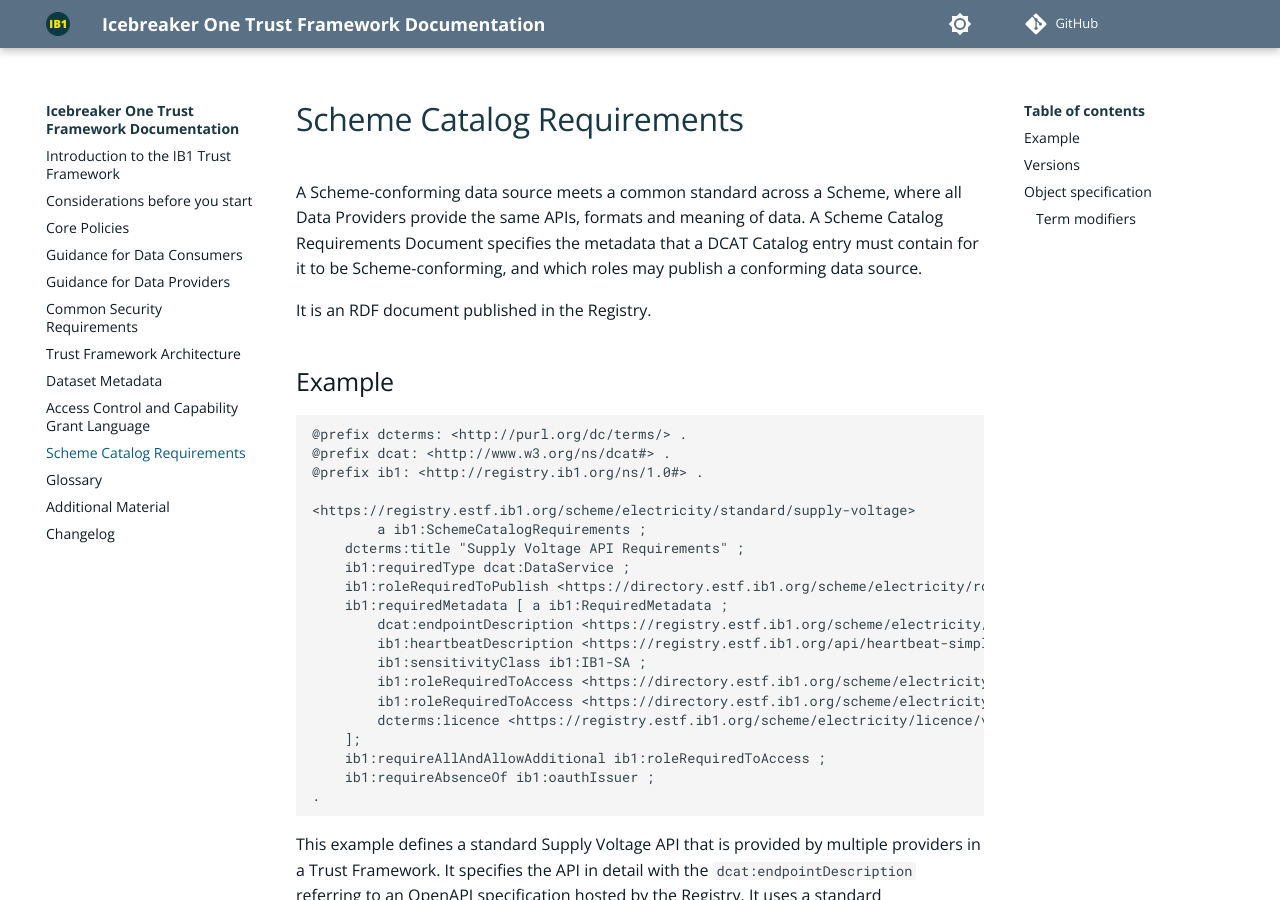
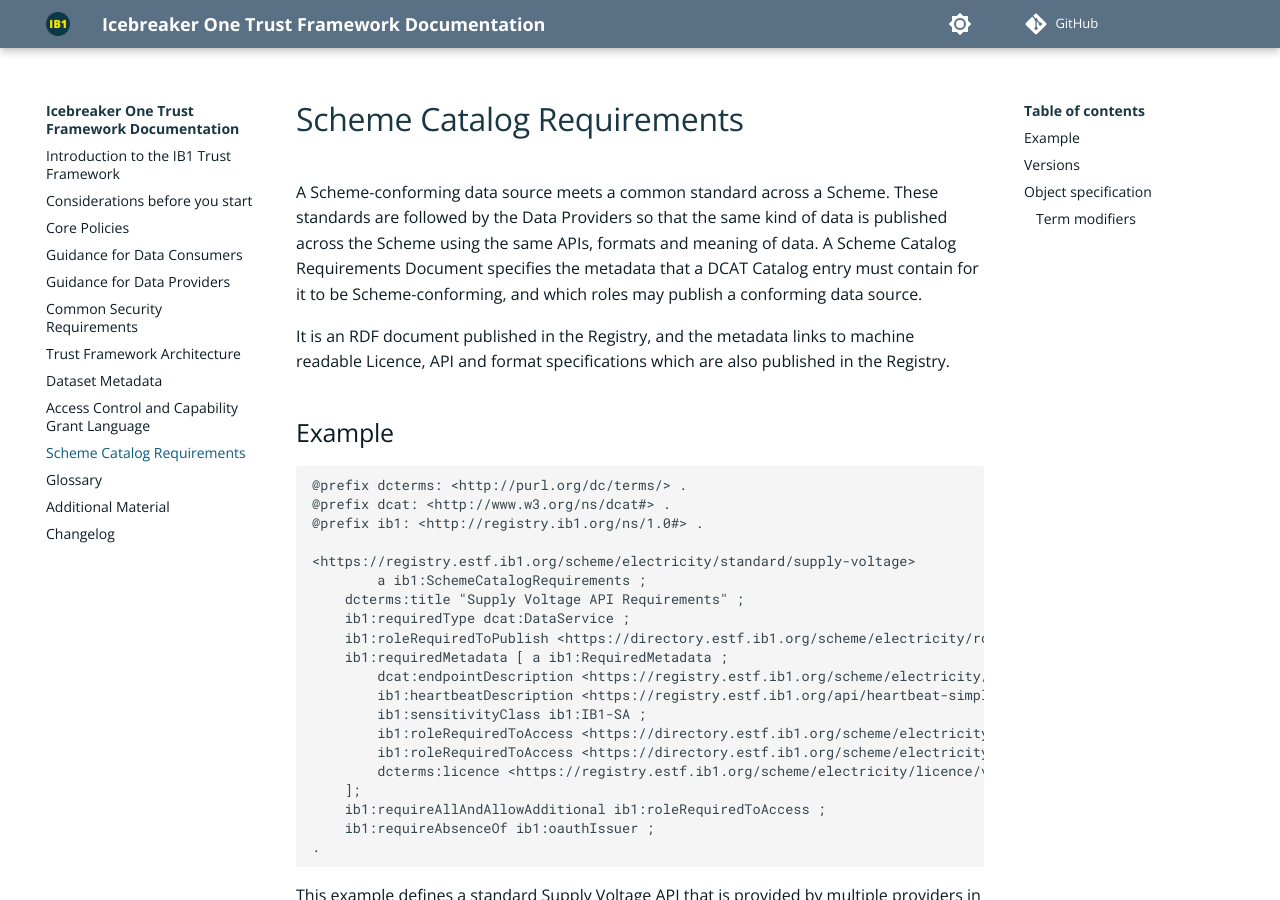
Before and after one commit to icebreakerone/ib1-technical-docs, an MkDocs documentation site: the page built from docs/scheme_catalog_requirements.md, in a window 1280 px wide and 900 px high. Built offline with MkDocs 1.6.1 and Material for MkDocs 9.7.7, drawn with Linux system fonts in a browser that asks for light colours; plug-ins that fetch from the network failed and are left out; comment, search, counter and statistics services are not loaded; the version menu is left out.

Commit message:
Clarify Scheme Catalog Requirements description

```diff
--- a/docs/scheme_catalog_requirements.md
+++ b/docs/scheme_catalog_requirements.md
@@ -1,9 +1,9 @@
 
 # Scheme Catalog Requirements
 
-A Scheme-conforming data source meets a common standard across a Scheme, where all Data Providers provide the same APIs, formats and meaning of data. A Scheme Catalog Requirements Document specifies the metadata that a DCAT Catalog entry must contain for it to be Scheme-conforming, and which roles may publish a conforming data source.
+A Scheme-conforming data source meets a common standard across a Scheme. These standards are followed by the Data Providers so that the same kind of data is published across the Scheme using the same APIs, formats and meaning of data. A Scheme Catalog Requirements Document specifies the metadata that a DCAT Catalog entry must contain for it to be Scheme-conforming, and which roles may publish a conforming data source.
 
-It is an RDF document published in the Registry.
+It is an RDF document published in the Registry, and the metadata links to machine readable Licence, API and format specifications which are also published in the Registry.
 
 ## Example
 
```
